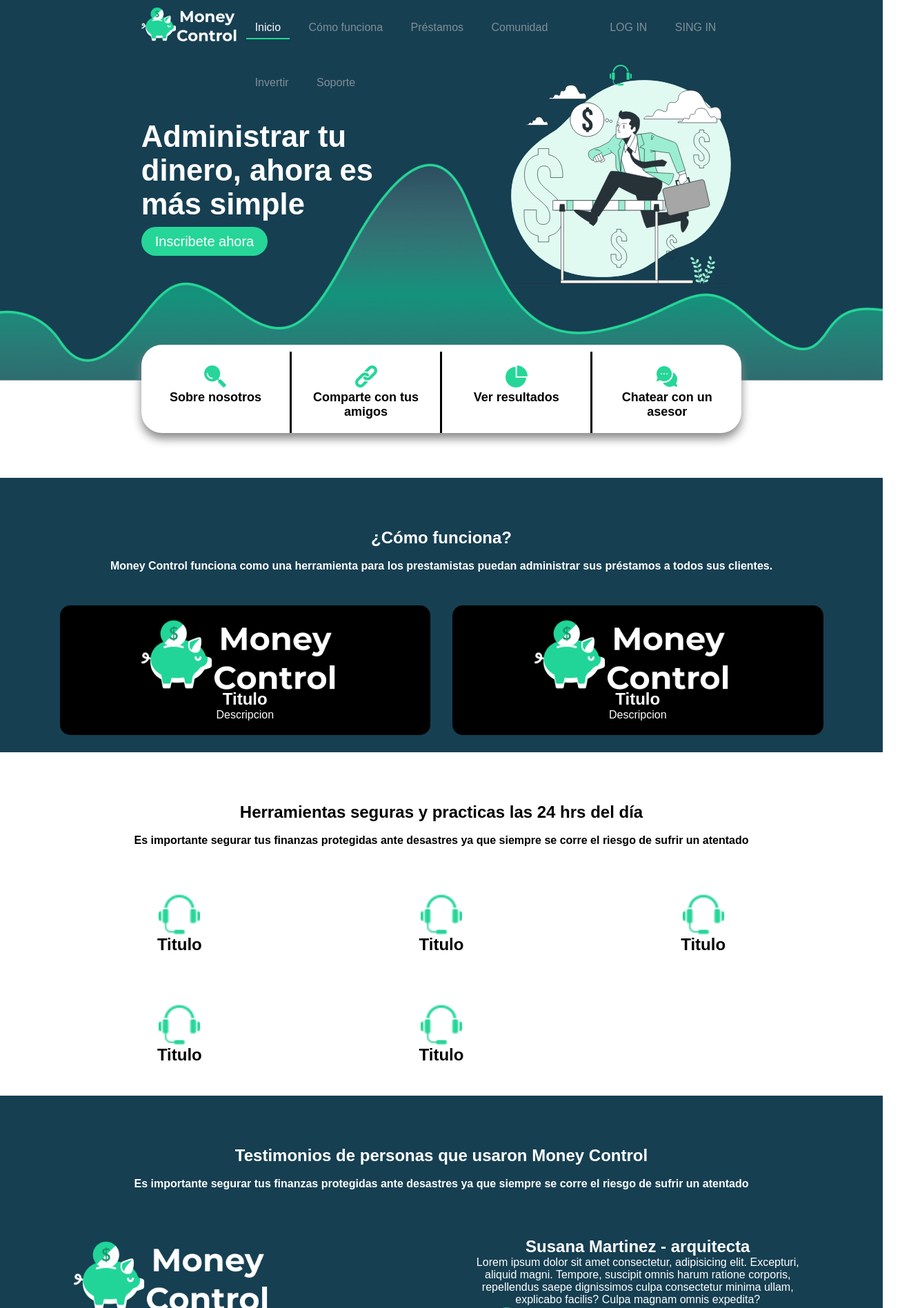
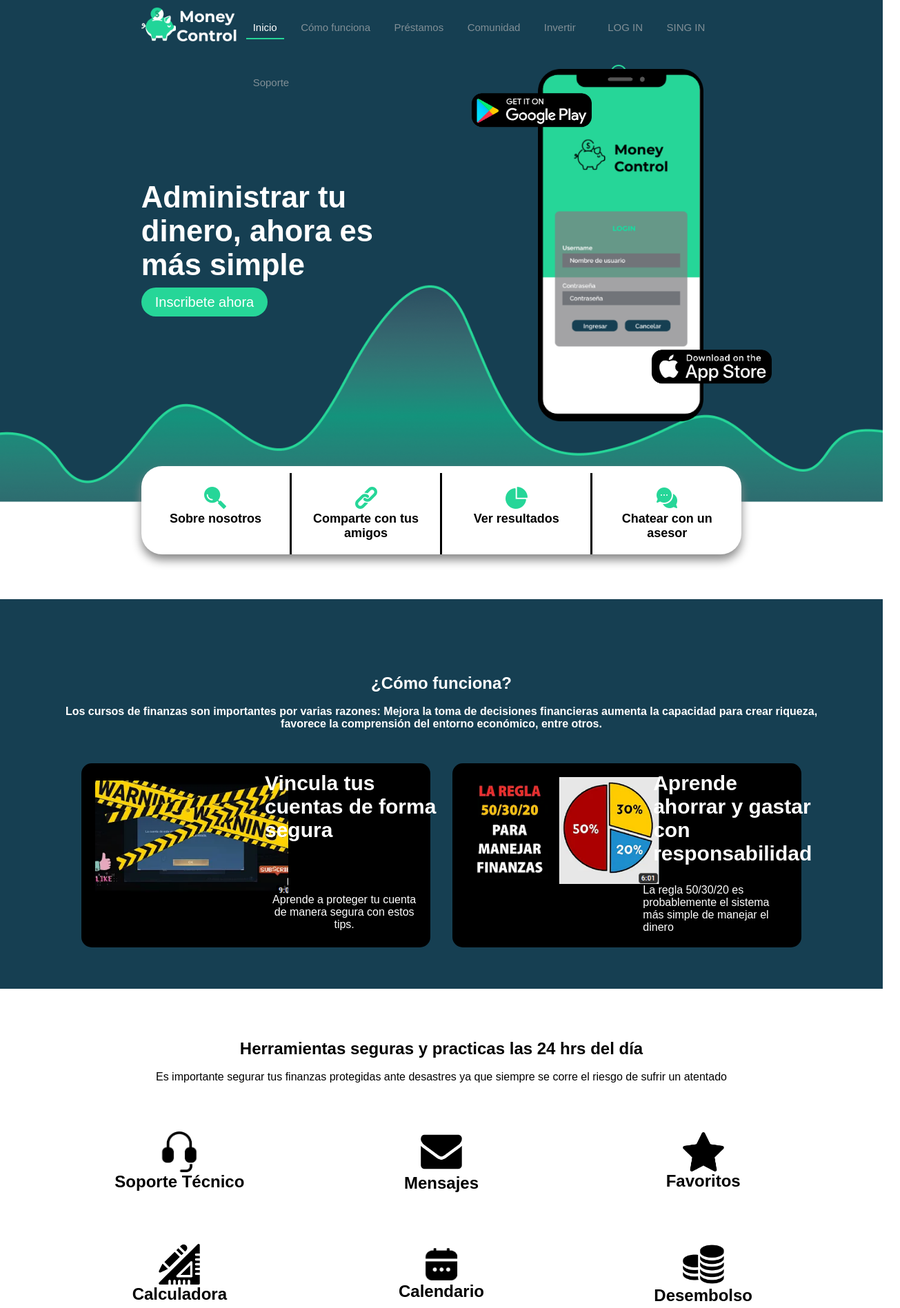
Before and after one commit to MoneyControl-IHC/MoneyControl-LandingPage-Vscode, a plain HTML site: page index.html in a window 1280 px wide. Shown: the top 1897 px of the page at 69% size, 1305 px wide, since content can reach past the window. Drawn offline with Linux system fonts and the light colour scheme.

Commit message:
avance nicolle

```diff
--- a/index.html
+++ b/index.html
@@ -39,7 +39,9 @@
             </div>
 
             <div class="col2">
-                <img src="imagenes/Banner.svg" class="imgBanner" alt="Motivacion para ahorrar dinero">
+                <img src="imagenes/telefono.png" class="imgBanner" alt="Motivacion para ahorrar dinero">
+                <img src="imagenes/playstore.png" class="imgsuperpuesta1" alt="playstore">
+                <img src="imagenes/appstore.png" class="imgsuperpuesta2" alt="appstore">
             </div>
         </div>
 
@@ -76,20 +78,21 @@
         <div class="subComofunciona">
             <h1>¿Cómo funciona?</h1>
             <br>
-            <p>Money Control funciona como una herramienta para los prestamistas puedan administrar sus préstamos a todos sus clientes.</p>
+            <p>Los cursos de finanzas son importantes por varias razones: Mejora la toma de decisiones financieras
+                aumenta la capacidad para crear riqueza, favorece la comprensión del entorno económico, entre otros.</p>
         </div>
 
         <div class="containerComofunciona">
             <div class="boxC">
-                <img src="imagenes/Logo.png" alt="#">
-                <h2>Titulo</h2>
-                <p>Descripcion</p>
+                <img src="imagenes/particulo.png" alt="#">
+                <h2>Vincula tus cuentas de forma segura</h2>
+                <label>Aprende a proteger tu cuenta de manera segura con estos tips.</label>
             </div>
 
             <div class="boxC">
-                <img src="imagenes/Logo.png" alt="#">
-                <h2>Titulo</h2>
-                <p>Descripcion</p>
+                <img src="imagenes/sarticulo.png" alt="#">
+                <h3>Aprende ahorrar y gastar con responsabilidad</h3>
+                <p>La regla 50/30/20 es probablemente el sistema más simple de manejar el dinero</p>
             </div>
         </div>
     </section>
@@ -107,33 +110,37 @@
 
         <div class="containerPrestamos">
             <div class="boxP">
-                <img src="imagenes/auricular.png" alt="#">
-                <h2>Titulo</h2>
+                <img src="imagenes/audifono.png" alt="#">
+                <h2>Soporte Técnico</h2>
 
             </div>
 
             <div class="boxP">
-                <img src="imagenes/auricular.png" alt="#">
-                <h2>Titulo</h2>
+                <img src="imagenes/mensaje.png" alt="#">
+                <h2>Mensajes</h2>
 
             </div>
 
             <div class="boxP">
-                <img src="imagenes/auricular.png" alt="#">
-                <h2>Titulo</h2>
+                <img src="imagenes/estrella.png" alt="#">
+                <h2>Favoritos</h2>
 
             </div>
 
             <div class="boxP">
-                <img src="imagenes/auricular.png" alt="#">
-                <h2>Titulo</h2>
+                <img src="imagenes/regla.png" alt="#">
+                <h2>Calculadora</h2>
 
             </div>
 
             <div class="boxP">
-                <img src="imagenes/auricular.png" alt="#">
-                <h2>Titulo</h2>
+                <img src="imagenes/calendario.png" alt="#">
+                <h2>Calendario</h2>
+            </div>
 
+            <div class="boxP">
+                <img src="imagenes/monedas.png" alt="#">
+                <h2>Desembolso</h2>
             </div>
         </div>
     </section>
@@ -150,19 +157,55 @@
 
         <div class="containerComunidad">
             <div class="boxC1">
-                <img src="imagenes/Logo.png" alt="#">
+                <img src="imagenes/gina.png" alt="#">
                 <h2>Gina Malaga - Profesora de primaria</h2>
-                <p>Lorem ipsum dolor sit amet consectetur adipisicing elit. Esse expedita voluptatibus iusto repellat autem, fugit aperiam, eligendi cum soluta ut quod porro perspiciatis cumque reiciendis maxime minima excepturi nostrum obcaecati.</p>
+                <p>Mi nombre es Gina Málaga, tengo 45 años y soy profesora de primaria.  Actualmente administro mis ingresos y egresos atreves de Money Control, el tiempo que llevo utilizando la aplicación me ha parecido muy práctica , veloz e ingeniosa. </p>
             </div>
 
             <div class="boxC2">
-                <h2>Susana Martinez - arquitecta</h2>
-                <p>Lorem ipsum dolor sit amet consectetur, adipisicing elit. Excepturi, aliquid magni. Tempore, suscipit omnis harum ratione corporis, repellendus saepe dignissimos culpa consectetur minima ullam, explicabo facilis? Culpa magnam omnis expedita?</p>
-                <img src="imagenes/Logo.png" alt="#">
+                <h2>Susana Martinez - Arquitecta</h2>
+                <p>Mi nombre es Susana Martinez, tengo 38 años y soy arquitecta. Mi experiencia con Money Control ha sido espectacular puesto que al principio no quería ayuda en mis finanzas pero me tocó equivocarme varias veces para recién elegir una aplicación que me simplifique todo</p>
+                <img src="imagenes/susana.png" alt="#">
+            </div>
+
+            <div class="boxC2">
+                <h2>William Flores - Diseñador</h2>
+                <p>Mi nombre es William Flores, tengo 27 años y soy diseñador gráfico. Mi opinión sobre Money Control es que me parece una buena aplicación con un buen proposito.</p>
+                <img src="imagenes/gina.png" alt="#">
+            </div>
+
+            <div class="boxC2">
+                <h2>Fabricio Benites - Contador</h2>
+                <p>Mi nombre es Fabricio, tengo 34 años y revisando la forma de calcular las inversiones y sistema de pagos me parece innovador virtualizar los procesos tradicionales.</p>
+                <img src="imagenes/susana.png" alt="#">
+            </div>
+
+        </div>
+    </section>
+
+    <section id="planesdepago" class="planesdepago">
+
+        <div class="subplanes">
+            <h1>Suscribete a Money Control</h1>
+        </div>
+
+        <div class="containerComofunciona">
+            <div class="boxF">
+                <img src="imagenes/gratis.png" alt="#">
+                <a href="#" class="btnSuscribete">Obtener ahora</a>
+            </div>
+
+            <div class="boxF">
+                <img src="imagenes/mensual.png" alt="#">
+                <a href="#" class="btnSuscribete">Obtener ahora</a>
+            </div>
+
+            <div class="boxF">
+                <img src="imagenes/anual.png" alt="#">
+                <a href="#" class="btnSuscribete">Obtener ahora</a>
             </div>
         </div>
     </section>
 
-
 </body>
 </html>
--- a/style.css
+++ b/style.css
@@ -40,13 +40,15 @@ nav ul li{
     display: inline-block;
     line-height: 80px;
     margin: 0px 5px;
+    top:auto;
 }
 
 nav ul li a{
     color: #818f96;
-    font-size: 16px;
-    padding: 7px 13px;
+    font-size: 15px;
+    padding: 7px 10px;
 }
+
 
 li a.active, li a:hover{
     color:white;
@@ -69,6 +71,7 @@ li a.active{
     grid-template-columns: 45% 55%;
     grid-gap: 4rem;
     padding: 20px 0px 0px;
+    position: relative;
 }
 
 .col2{
@@ -88,8 +91,26 @@ h1.inicio {
     color:white;
 }
 .imgBanner{
-    width: 70%;
+    width: 50%;
+    display: block;
 }
+
+.imgsuperpuesta1{
+    position: absolute;
+    top: 15%;
+    left:65%;
+    transform:translate(-50%,-50%);
+    width: 20%;
+}
+
+.imgsuperpuesta2{
+    position: absolute;
+    top: 85%;
+    left: 95%;
+    transform:translate(-50%,-50%);
+    width: 20%;
+}
+
 
 .btnInscribete{
     background-color: #26D698;
@@ -111,6 +132,7 @@ h1.inicio {
     padding: 10px 0px 0px;
     border-radius: 30px;
     box-shadow: 0px 8px 14px #888888;
+    position: relative;
 }
 .card{
     width: 100%;
@@ -131,7 +153,7 @@ h2.serviciosh2{
 
 /* como funciona */
 .comofunciona{
-    padding: 25px;
+    padding: 60px;
     position: relative;
     width: 100%;
     height: auto;
@@ -160,25 +182,53 @@ h2.serviciosh2{
     padding: 20px;
     display: flex;
     flex-direction: column;
-    align-items: center;
+    align-items: stretch;
     justify-content: center;
-    background-color: black;
+    background-color: #000000;
     border-radius: 15px;
 }
 
+
 .boxC img{
-    width: 300px;
+    width: 280px;
 }
 
 
 .boxC h2{
+   padding-right: 50%;
+   text-align: left;
+   position: absolute;
+   top: 250px;
+   left: 30%;
+   font-size: 30px;
+   color: white;
+
+}
+
+.boxC h3{
+    text-align: left;
+    position: absolute;
+    top: 250px;
+    left: 74%;
+    font-size: 30px;
+    color:white;
+    padding-right: 10%;
+ }
+
+.boxC label{
     text-align: center;
     color: white;
+    top: 260px;
+    left: 100%;
+    padding-left: 55%;
 }
 
 .boxC p{
-    text-align: center;
+    text-align: left;
     color: white;
+    top: 260px;
+    left: 100%;
+    padding-left: 55%;
 }
 
 /* prestamos */
@@ -192,7 +242,7 @@ h2.serviciosh2{
 }
 
 .subPrestamos{
-    font-weight: bold;
+    font-weight: normal;
     text-align: center;
     padding-bottom: 2rem;
     padding: 3rem 0;
@@ -289,3 +339,57 @@ h2.serviciosh2{
     text-align: center;
     color: white;
 }
+
+/* PLanes de pago*/
+
+.planesdepago{
+    padding: 60px;
+    position: relative;
+    width: 100%;
+    height: auto;
+    background-color: #78f0be;
+    scroll-margin-top: 78px;
+}
+
+.subplanes{
+    font-weight: bold;
+    text-align: center;
+    padding-bottom: 2rem;
+    color: rgb(34, 85, 81);
+    padding: 3rem 0;
+    scroll-margin-top: 78px;
+    font-size: 30px;
+}
+
+.containerComofunciona{
+    width: 90%;
+    margin: 0 auto;
+    display: grid;
+    grid-template-columns: repeat(auto-fit,minmax(18rem,1fr));
+    grid-gap: 2rem;
+}
+
+.boxF {
+    padding: 50px;
+    display: flex;
+    flex-direction: column;
+    align-items:center;
+    justify-content: center;
+    background-color: #ffffff;
+    border-radius: 15px;
+}
+
+
+.boxF img{
+    width: 300px;
+}
+
+.btnSuscribete{
+        position: absolute;
+        background-color: #26D698;
+        color: white;
+        padding: 10px 20px;
+        border-radius: 25px;
+        font-size: 20px;
+        transform: translate(2%,250%);
+}
```
Also changed, not shown: imagenes/anual.png (added), imagenes/appstore.png (added), imagenes/audifono.png (added), imagenes/calendario.png (added), imagenes/estrella.png (added), imagenes/gina.png (added), imagenes/gratis.png (added), imagenes/mensaje.png (added), imagenes/mensual.png (added), imagenes/monedas.png (added), imagenes/particulo.png (added), imagenes/playstore.png (added), imagenes/regla.png (added), imagenes/sarticulo.png (added), 2 more files.
